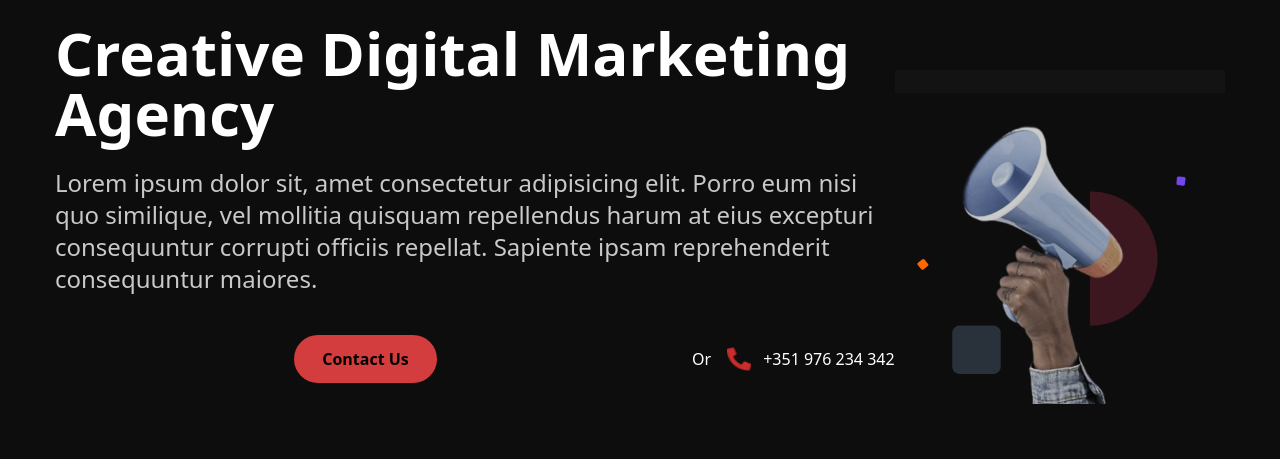
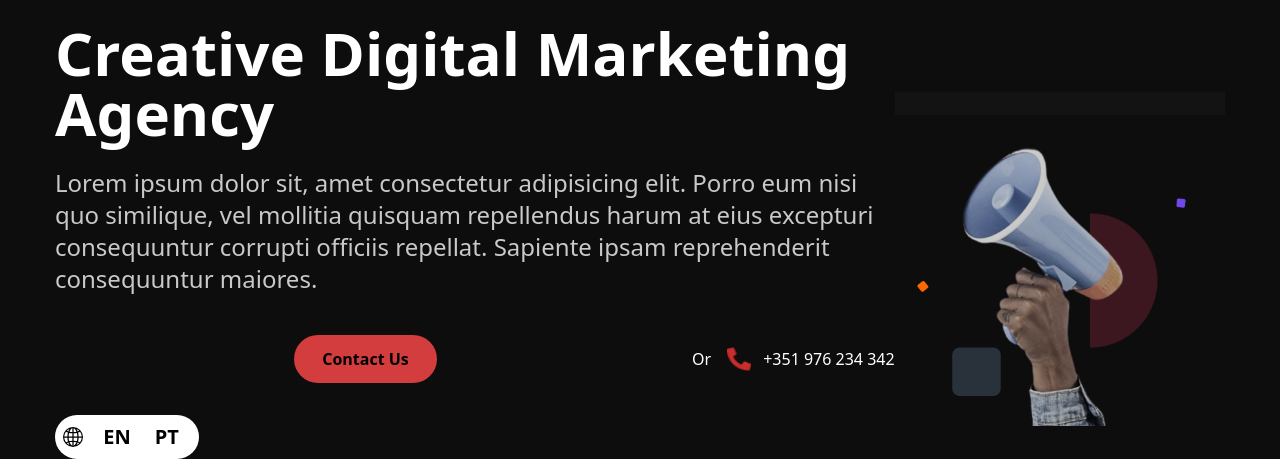
Before and after one commit to Katumbela/neroo, a React (Vite) app: page /contact in a window 1280 px wide. Shown: the part 861-1320 px from the top of the page. Before the commit the page ends 1276 px from the top, so only its background shows below. Built offline with nearby package versions, Linux system fonts and the light colour scheme.

Commit message:
card testimnonials

```diff
--- a/src/domain/language/i18n.ts
+++ b/src/domain/language/i18n.ts
@@ -18,7 +18,7 @@ i18n
         translation: translationPT,
       },
     },
-    lng: 'en', // idioma padrão
+    lng: localStorage.getItem("lang") || "en", // idioma padrão
     fallbackLng: 'en', // idioma de fallback
     interpolation: {
       escapeValue: false, // reagir não escapar nossas seqüências de tradução
--- a/src/domain/locales/en.json
+++ b/src/domain/locales/en.json
@@ -44,6 +44,7 @@
   },
   "footer":  {
     "title": "Creative Digital Marketing Agency",
+    "tel": "+351 976 234 342",
     "description": "Lorem ipsum dolor sit, amet consectetur adipisicing elit. Porro eum nisi quo similique, vel mollitia quisquam repellendus harum at eius excepturi consequuntur corrupti officiis repellat. Sapiente ipsam reprehenderit consequuntur maiores."
     },
   "contact": {
--- a/src/domain/locales/pt.json
+++ b/src/domain/locales/pt.json
@@ -1,25 +1,61 @@
 {
-  "welcomeMessage": "Bem-vindo ao meu website!",
   "aboutPageTitle": "Sobre Nós",
   "servicesPageTitle": "Serviços",
-  "latestWorksPageTitle": "Últimos Trabalhos",
+  "latestWorksPageTitle": "Trabalhos Recentes",
   "testimonialsPageTitle": "Depoimentos",
-  "contactPageTitle": "Contate-nos",
-  "hello": "Olá",
-  "goodbye": "Adeus",
-  "titleHero": "Agência de Marketing Digital Criativo",
-  "descHero": "Conectamos marcas com seu público-alvo por meio de estratégias relevantes e conteúdo em canais digitais.",
-  "buttonHeroText": "Contate-nos",
+  "contactPageTitle": "Entre em Contato",
+  "contactText": "Entre em Contato",
+  "titleHero": "Agência de Marketing Digital Criativa",
+  "descHero": "Conectamos marcas com seu público-alvo por meio de estratégias e conteúdo relevantes nos canais digitais.",
+  "buttonHeroText": "Entre em contato",
   "companiesTitle": "Destaque",
   "companiesSubTitle": "Nossas Certificações",
   "expertise": {
     "pageTitle": "Nossa Experiência em Marketing Digital",
     "description": "Lorem ipsum dolor sit amet consectetur adipisicing elit. Tenetur labore beatae ex fugiat ut recusandae repellendus totam sapiente quasi tempora, alias exercitationem quo, quas ad expedita nemo officia laboriosam quia.",
-    "seo": "Search Engine Optimization",
-    "websiteDesign": "Website design & development",
-    "videoEditing": "Video editing & Production",
-    "contentWriting": "Content Writing",
-    "socialMediaMarketing": "Social media Marketing",
-    "payPerClick": "Pay per click (PPC)"
+    "seo": "Otimização de Motores de Busca",
+    "websiteDesign": "Design e desenvolvimento de sites",
+    "videoEditing": "Edição e Produção de Vídeo",
+    "contentWriting": "Escrita de Conteúdo",
+    "socialMediaMarketing": "Marketing em Redes Sociais",
+    "payPerClick": "Pagamento por Clique (PPC)"
+  },
+  "why": {
+    "title": "Por que escolher NEROO",
+    "description": "Lorem ipsum dolor sit, amet consectetur adipisicing elit. Porro eum nisi quo similique, vel mollitia quisquam repellendus harum at eius excepturi consequuntur corrupti officiis repellat. Sapiente ipsam reprehenderit consequuntur maiores."
+  },
+  "latestWorks": {
+    "title": "Nossos Trabalhos Recentes",
+    "viewProject": "Ver projeto"
+  },
+  "dummyCard": {
+    "first":  {
+      "title": "Título do cartão primeiro cartão",
+      "description": "Lorem ipsum dolor sit, amet consectetur adipisicing elit. Porro eum nisi quo similique, vel mollitia quisquam repellendus harum at eius excepturi consequuntur corrupti officiis repellat. Sapiente ipsam reprehenderit consequuntur maiores."
+      },
+    "second":  {
+      "title": "Título do cartão segundo cartão bla bla",
+      "description": "Lorem ipsum dolor sit, amet consectetur adipisicing elit. Porro eum nisi quo similique, vel mollitia quisquam repellendus harum at eius excepturi consequuntur corrupti officiis repellat. Sapiente ipsam reprehenderit consequuntur maiores."
+      },
+    "third":  {
+      "title": "Título do cartão terceiro cartão",
+      "description": "Lorem ipsum dolor sit, amet consectetur adipisicing elit. Porro eum nisi quo similique, vel mollitia quisquam repellendus harum at eius excepturi consequuntur corrupti officiis repellat. Sapiente ipsam reprehenderit consequuntur maiores."
+      }
+  },
+  "footer":  {
+    "title": "Agência de Marketing Digital Criativa",
+    "tel": "+351 976 234 342",
+    "description": "Lorem ipsum dolor sit, amet consectetur adipisicing elit. Porro eum nisi quo similique, vel mollitia quisquam repellendus harum at eius excepturi consequuntur corrupti officiis repellat. Sapiente ipsam reprehenderit consequuntur maiores."
+    },
+  "contact": {
+    "title": "Entre em Contato",
+    "fill": "Preencha o formulário abaixo",
+    "form": {
+      "name": "Nome completo",
+      "description": "Descrição",
+      "subject": "Assunto",
+      "company": "Nome da empresa"
+    },
+    "sendBtn": "Enviar"
   }
 }
--- a/src/presentation/components/footer/footer.tsx
+++ b/src/presentation/components/footer/footer.tsx
@@ -4,6 +4,7 @@ import { useTranslation } from "react-i18next";
 import { Overlay } from "../overlay/overlay";
 import { FaWhatsapp } from "react-icons/fa";
 import { NavLink } from "react-router-dom";
+import { LanguageSwitcher } from "../lang-switcher/languageSwitcher";
 
 export function Footer() {
   const { t } = useTranslation();
@@ -47,7 +48,7 @@ export function Footer() {
                 Or
               </span>{" "}
               <a
-                href="tel:+351976234342"
+                href={`tel:${t("footer.tel")}`}
                 className="flex items-center justify-center gap-3 mt-2 text-white md:justify-start md:mt-0 click"
               >
                 <img
@@ -55,9 +56,12 @@ export function Footer() {
                   src={regularIcons.Telephone}
                   alt="Telephone Icon"
                 />{" "}
-                <span>+351 976 234 342</span>
+                <span>{t("footer.tel")}</span>
               </a>
             </motion.div>
+            <div className="">
+              <LanguageSwitcher />
+            </div>
           </div>
 
         </motion.div>
@@ -65,7 +69,7 @@ export function Footer() {
           initial={{ y: 90, opacity: 0 }}
           transition={{ duration: 1, delay: 0.4 }}
           whileInView={{ opacity: 1, y: 0 }}
-          className="w-full md:-mb-9 md:w-[90%] "
+          className="w-full relative md:-mb-9 md:w-[90%] "
         >
 
           <Overlay />
--- a/src/presentation/components/lang-switcher/languageSwitcher.tsx
+++ b/src/presentation/components/lang-switcher/languageSwitcher.tsx
@@ -1,17 +1,39 @@
+import { useEffect, useState } from "react";
+import { BsGlobe2 } from "react-icons/bs";
 
-import { useTranslation } from 'react-i18next';
-
-export function LanguageSwitcher ()   {
-  const { i18n } = useTranslation();
-
+export function LanguageSwitcher() {
+  const [lang, setLang] = useState<string | null>(null); // Adicionando o tipo de união string | null
   const changeLanguage = (lng: string) => {
-    i18n.changeLanguage(lng);
+    localStorage.setItem("lang", lng);
+    window.location.reload();
   };
 
+  useEffect(() => {
+    const lng = localStorage.getItem("lang");
+    setLang(lng);
+  }, []);
+
   return (
-    <div>
-      <button onClick={() => changeLanguage('en')}>English</button>
-      <button onClick={() => changeLanguage('pt')}>Português</button>
+    <div className="w-[9rem] py-2 flex justify-center mx-auto mt-6 md:mx-0 rounded-full px-3 text-xl font-bold bg-white">
+      <button>
+        <BsGlobe2 className="my-auto me-2" />
+      </button>
+      <button
+        className={` ${
+          lang == "en" ? " bg-primary   rounded-full text-white" : ""
+        } px-3`}
+        onClick={() => changeLanguage("en")}
+      >
+        EN
+      </button>
+      <button
+        className={` ${
+          lang == "pt" ? "bg-primary   rounded-full text-white" : " "
+        } px-3`}
+        onClick={() => changeLanguage("pt")}
+      >
+        PT
+      </button>
     </div>
   );
 }
```
Also changed, not shown: src/App.tsx (line endings or trailing spaces).
